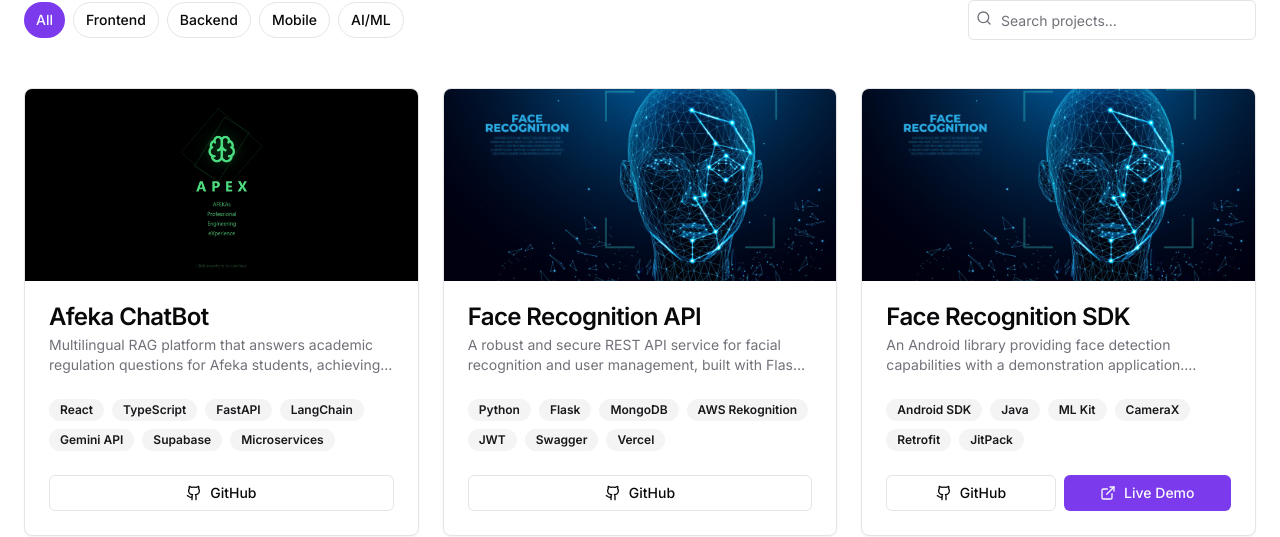
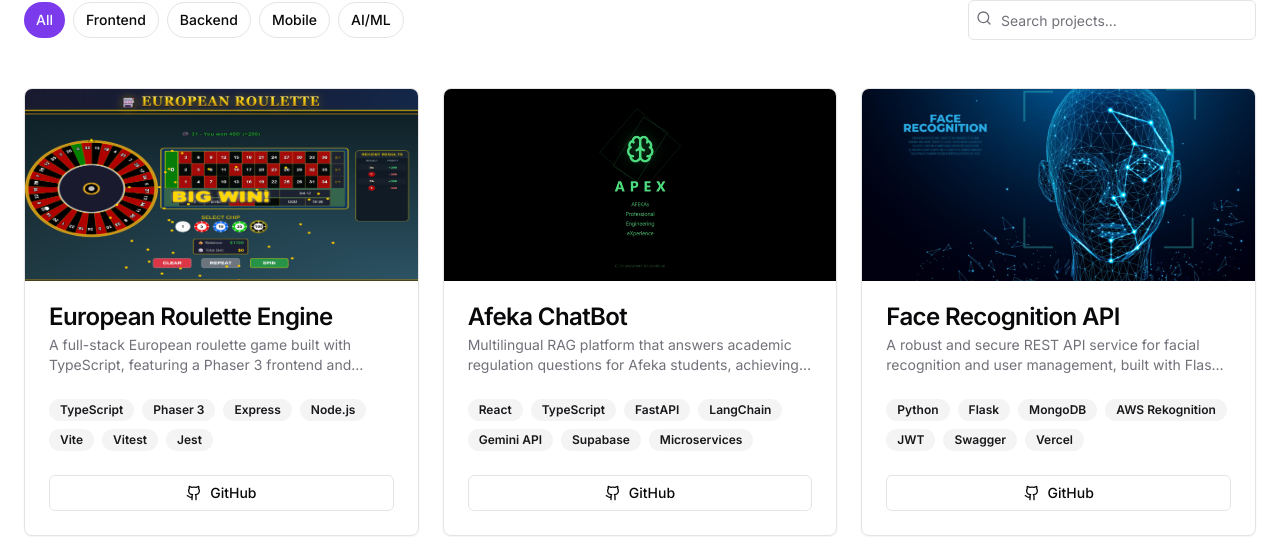
Before and after one commit to NivBuskila/portfolio, a Next.js app: page /projects in a window 1280 px wide. Shown: the part 297-834 px from the top of the page. Built offline with nearby package versions, Linux system fonts and the light colour scheme; no server answers.

Commit message:
Refactor code structure for improved readability and maintainability

```diff
--- a/src/data/projects.ts
+++ b/src/data/projects.ts
@@ -8,6 +8,14 @@
 }
 
 export const projects: Project[] = [
+  {
+    title: 'European Roulette Engine',
+    description:
+      'A full-stack European roulette game built with TypeScript, featuring a Phaser 3 frontend and Express backend with provably fair random number generation. Includes comprehensive testing, clean architecture, and accurate payout calculations.',
+    tech: ['TypeScript', 'Phaser 3', 'Express', 'Node.js', 'Vite', 'Vitest', 'Jest'],
+    image: '/images/roulette.png',
+    github: 'https://github.com/NivBuskila/ts-roulette-engine',
+  },
   {
     title: 'Afeka ChatBot',
     description:
```
Also changed, not shown: public/images/roulette.png (added).
